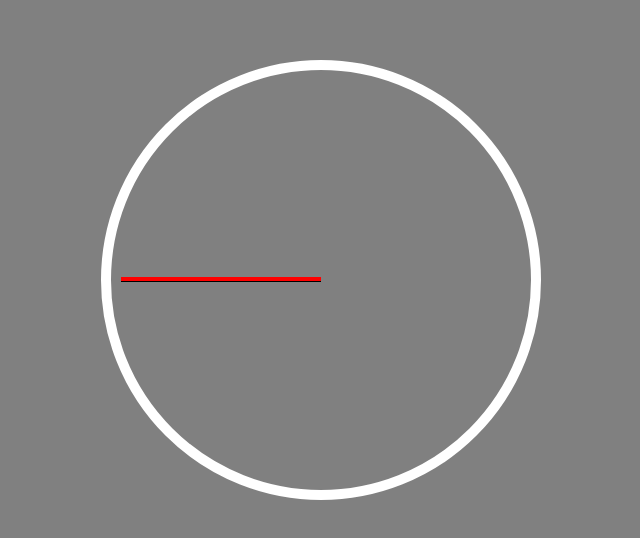
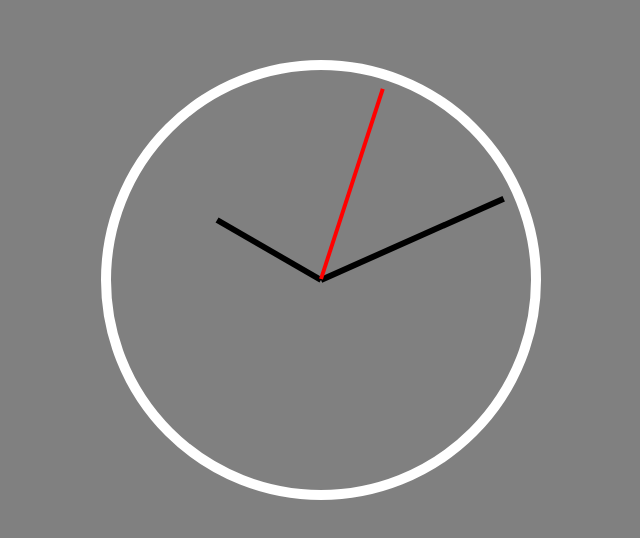
Before and after one commit to HackSek/vanilla-js-clock, a plain HTML site: page index.html in a window 1280 px wide. Shown: the part 160-698 px from the top of the page, without its empty margins (319-959 px from the left). Drawn offline with Linux system fonts and the light colour scheme.

Commit message:
first commit including the scripts

```diff
--- a/beautify.css
+++ b/beautify.css
@@ -29,12 +29,13 @@ body {
 }
 
 .hand {
-  height: 5px;
+  height: 6px;
   background: black;
   position: absolute;
   top: 50%;
   width: 50%;
   transform-origin: 100%;
+  transform: rotate(90deg);
 }
 
 .hours {
--- a/script.js
+++ b/script.js
@@ -0,0 +1,22 @@
+let setTime = function() {
+
+  const moment = new Date()
+  const seconds = moment.getSeconds()
+  const secondsHand = document.querySelector('.seconds')
+  const secondsToDegrees = ((seconds / 60) * 360) + 90
+  secondsHand.style.transform = `rotate(${secondsToDegrees}deg)`
+
+  const minutes = moment.getMinutes()
+  const minutesHand = document.querySelector('.minutes')
+  const minutesToDegrees = ((minutes / 60) * 360) + 90
+  minutesHand.style.transform = `rotate(${minutesToDegrees}deg)`
+
+
+  const hours = moment.getHours()
+  const hoursHand = document.querySelector('.hours')
+  const hoursToDegrees = ((hours / 12) * 360) + 90
+  hoursHand.style.transform = `rotate(${hoursToDegrees}deg)`
+
+}
+
+setInterval(setTime, 1000)
```
